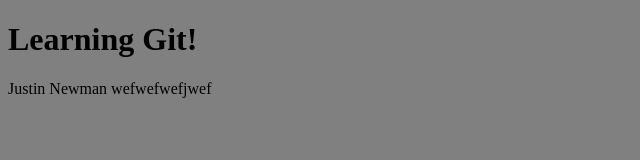
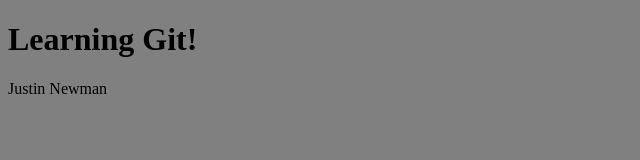
Before and after one commit to justin-newman/learning_git, a plain HTML site: page index.html in a window 1280 px wide. Shown: the whole page, without its empty margins (0-640 px from the left). Drawn offline with Linux system fonts and the light colour scheme.

Commit message:
removed random garbage

```diff
--- a/index.html
+++ b/index.html
@@ -9,7 +9,7 @@
 </head>
 <body>
     <h1>Learning Git!</h1>
-    <p>Justin Newman wefwefwefjwef</p>
+    <p>Justin Newman</p>
     <script src='app.js'></script>
 
 </body>
```
